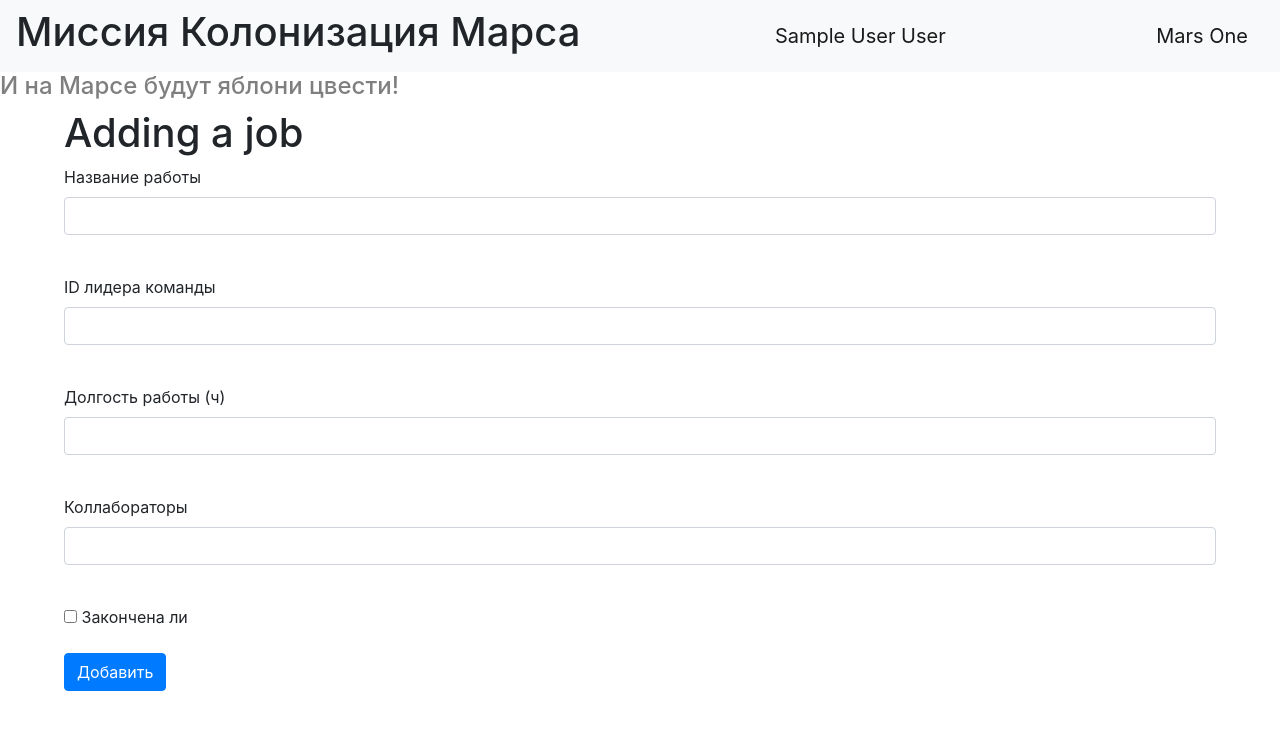
After one commit to krasikovdp-2/Journal_rabot, a Flask app: page /addjob in a window 1280 px wide. The commit adds this page. Shown: the top 730 px of the page. Run offline with Flask 2, Linux system fonts and the light colour scheme; a user stored in the database is signed in; tables that the repository leaves empty hold one stand-in row (values such as "Sample post").

Commit message:
Урок 28.02

```diff
--- /dev/null
+++ b/data/job_form.py
@@ -0,0 +1,14 @@
+from flask_wtf import FlaskForm
+from wtforms import EmailField, PasswordField, BooleanField, SubmitField, StringField, IntegerField, DateTimeField
+from wtforms.validators import DataRequired
+
+
+class JobForm(FlaskForm):
+    job = StringField('Название работы', validators=[DataRequired()])
+    team_leader = IntegerField('ID лидера команды', validators=[DataRequired()])
+    work_size = IntegerField('Долгость работы (ч)', validators=[DataRequired()])
+    collaborators = StringField('Коллабораторы', validators=[DataRequired()])
+    # start_date = DateTimeField('Дата начала', validators=[DataRequired()])
+    # end_date = DateTimeField('Дата конца', validators=[DataRequired()])
+    is_finished = BooleanField('Закончена ли')
+    submit = SubmitField('Добавить')
--- a/main.py
+++ b/main.py
@@ -1,12 +1,27 @@
-from flask import Flask, render_template
+import datetime
+from flask import Flask, render_template, redirect
 from data.jobs import Jobs
+from data.users import User
 from data import db_session
+from data.login_form import LoginForm
+from data.job_form import JobForm
+from data.register_form import RegisterForm
+from flask_login import LoginManager, login_user, logout_user, login_required, current_user
 
 
 app = Flask(__name__)
 app.config['SECRET_KEY'] = 'yandexlyceum_secret_key'
 
+login_manager = LoginManager()
+login_manager.init_app(app)
+
 profs = ['инженер', 'пилот', 'врач', 'гляциолог', 'метеорит', 'штурман']
+
+
+@login_manager.user_loader
+def load_user(user_id):
+    db_sess = db_session.create_session()
+    return db_sess.query(User).get(user_id)
 
 
 @app.route('/')
@@ -15,6 +30,77 @@ def index():
     return render_template('works_log.html', jobs=db_sess.query(Jobs).all())
 
 
+@app.route('/logout')
+@login_required
+def logout():
+    logout_user()
+    return redirect("/")
+
+
+@app.route('/register', methods=['GET', 'POST'])
+def register():
+    form = RegisterForm()
+    if form.validate_on_submit():
+        db_sess = db_session.create_session()
+        existing_user = db_sess.query(User).filter(User.email == form.email.data).first()
+        if existing_user:
+            return render_template('register.html',
+                                   title='Регистрация',
+                                   message="Введенный e-mail уже зарегистрирован",
+                                   form=form)
+        new_user = User()
+        new_user.name = form.name.data
+        new_user.surname = form.surname.data
+        new_user.age = form.age.data
+        new_user.position = form.position.data
+        new_user.speciality = form.speciality.data
+        new_user.address = form.address.data
+        new_user.email = form.email.data
+        new_user.modified_date = datetime.datetime.now()
+        new_user.set_password(form.password.data)
+
+        db_sess.add(new_user)
+        db_sess.commit()
+        login_user(new_user, remember=form.remember_me.data)
+        return redirect('/')
+    return render_template('register.html', title='Регистрация', form=form)
+
+
+@app.route('/login', methods=['GET', 'POST'])
+def login():
+    form = LoginForm()
+    if form.validate_on_submit():
+        db_sess = db_session.create_session()
+        user = db_sess.query(User).filter(User.email == form.email.data).first()
+        if user and user.check_password(form.password.data):
+            login_user(user, remember=form.remember_me.data)
+            return redirect("/")
+        return render_template('login.html',
+                               message="Неправильный логин или пароль",
+                               form=form)
+    return render_template('login.html', title='Авторизация', form=form)
+
+
+@app.route('/addjob', methods=['GET', 'POST'])
+@login_required
+def add_job():
+    form = JobForm()
+    if form.validate_on_submit():
+        db_sess = db_session.create_session()
+        new_job = Jobs()
+        new_job.job = form.job.data
+        new_job.team_leader = form.team_leader.data
+        new_job.work_size = form.work_size.data
+        new_job.collaborators = form.collaborators.data
+        new_job.is_finished = form.is_finished.data
+        new_job.start_date = datetime.datetime.now()
+        current_user.jobs.append(new_job)
+        db_sess.merge(current_user)
+        db_sess.commit()
+        return redirect('/')
+    return render_template('add_job.html', title='Adding a job', form=form)
+
+
 if __name__ == '__main__':
     db_session.global_init('db/db.db')
     app.run(port=8080, host='127.0.0.1', debug=True)
--- /dev/null
+++ b/templates/add_job.html
@@ -0,0 +1,48 @@
+{% extends "base.html" %}
+
+{% block content %}
+    <h1>Adding a job</h1>
+    <form action="" method="post">
+        {{ form.hidden_tag() }}
+        <p>
+            {{ form.job.label }}<br>
+            {{ form.job(class="form-control") }}<br>
+            {% for error in form.job.errors %}
+                <div class="alert alert-danger" role="alert">
+                    {{ error }}
+                </div>
+            {% endfor %}
+        </p>
+        <p>
+            {{ form.team_leader.label }}<br>
+            {{ form.team_leader(class="form-control") }}<br>
+            {% for error in form.team_leader.errors %}
+                <div class="alert alert-danger" role="alert">
+                    {{ error }}
+                </div>
+            {% endfor %}
+        </p>
+        <p>
+            {{ form.work_size.label }}<br>
+            {{ form.work_size(class="form-control") }}<br>
+            {% for error in form.work_size.errors %}
+                <div class="alert alert-danger" role="alert">
+                    {{ error }}
+                </div>
+            {% endfor %}
+        </p>
+        <p>
+            {{ form.collaborators.label }}<br>
+            {{ form.collaborators(class="form-control") }}<br>
+            {% for error in form.collaborators.errors %}
+                <div class="alert alert-danger" role="alert">
+                    {{ error }}
+                </div>
+            {% endfor %}
+        </p>
+
+        <p>{{ form.is_finished() }} {{ form.is_finished.label }}</p>
+        <p>{{ form.submit(type="submit", class="btn btn-primary") }}</p>
+        <div>{{ message }}</div>
+    </form>
+{% endblock %}
--- a/templates/base.html
+++ b/templates/base.html
@@ -13,7 +13,15 @@
     <header>
         <nav class="navbar navbar-light bg-light">
             <h1>Миссия Колонизация Марса</h1>
-            <a class="navbar-brand" href="#">Navbar</a>
+            {% if current_user.is_authenticated %}
+                <a class="navbar-brand" href="/logout">{{ current_user.name }} {{ current_user.surname }}</a>
+            {% else %}
+                <p>
+                    <a class="btn btn-primary " href="/register">Зарегистрироваться</a>
+                    <a class="btn btn-success" href="/login">Войти</a>
+                </p>
+            {% endif %}
+            <a class="navbar-brand" href="#">Mars One</a>
         </nav>
         <h4 class="text-black-50">И на Марсе будут яблони цвести!</h4>
     </header>
```
Also changed, not shown: data/login_form.py (added, +10 -0 lines), data/register_form.py (added, +17 -0 lines), data/users.py (+12 -2 lines), templates/login.html (added, +29 -0 lines), templates/register.html (added, +84 -0 lines), templates/works_log.html (+5 -2 lines), db/db.db (added).
